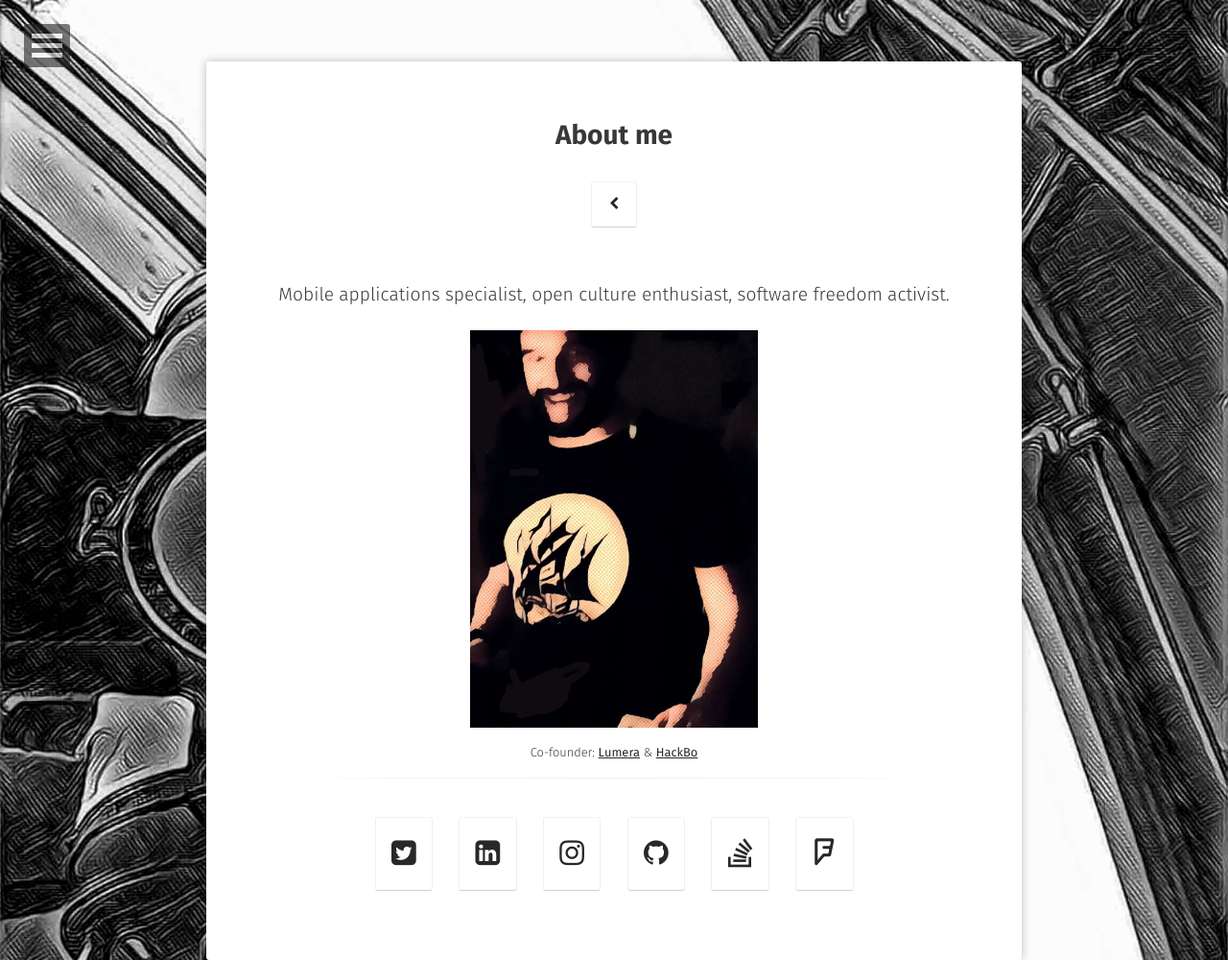
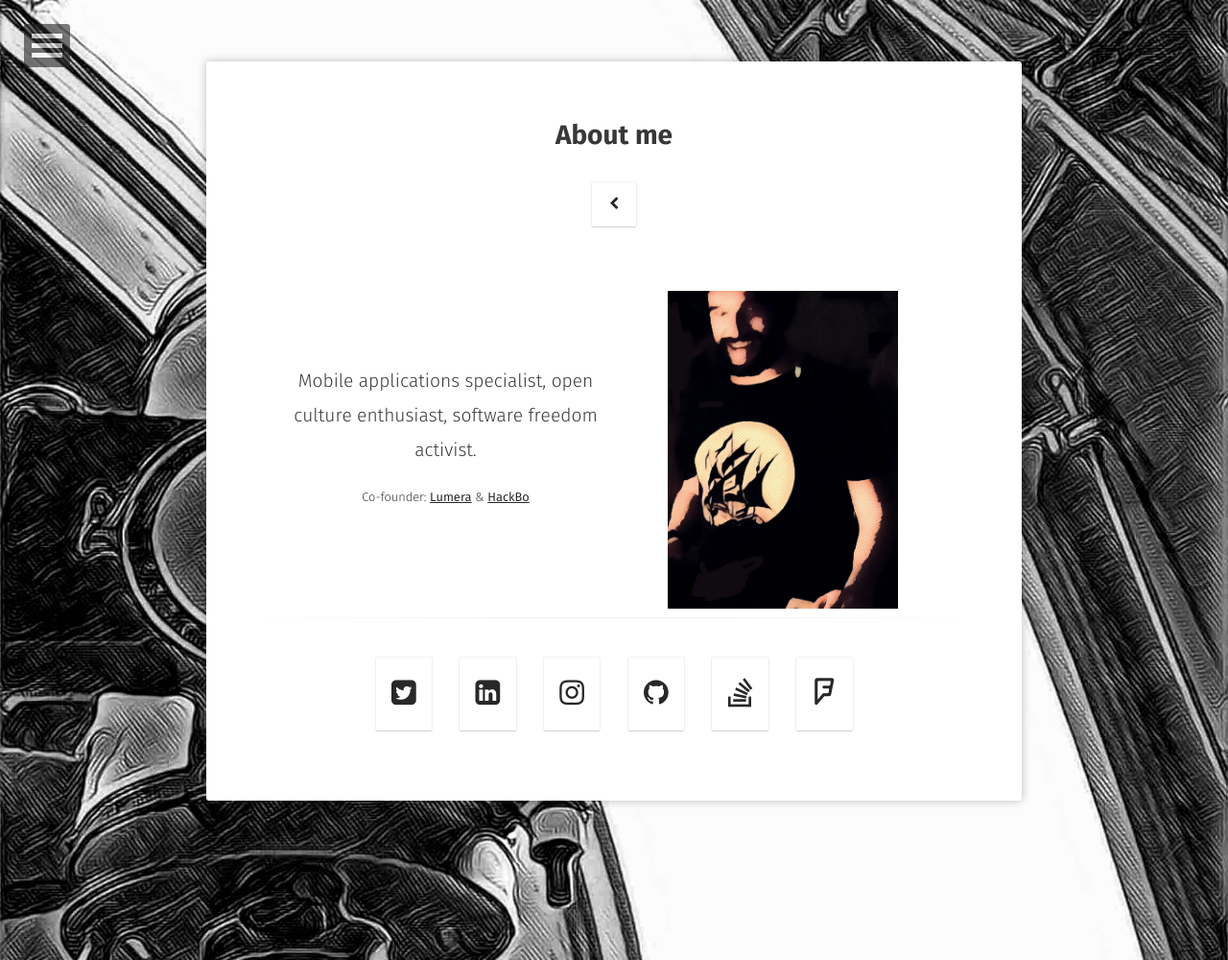
Before and after one commit to hpsaturn/hpsaturn.github.io, a Jekyll site: the page built from about/index.md, in a window 1280 px wide. Shown: the whole page at 96% size. Built offline with Jekyll 4.4.1, drawn with Linux system fonts in a browser that asks for light colours; some web fonts are replaced.

Commit message:
updated about on two columns

```diff
--- a/_layouts/about.html
+++ b/_layouts/about.html
@@ -21,7 +21,24 @@ layout: compress
                         <i class="fa fa-chevron-left"></i>
                     </a>
                 </div>
-                {{ content }}
+                <div class='columns-page-wrapper'>
+                  <div class='row'>
+                    <div class='column'>
+                      <div class='left-column'>
+                        {{ content }}
+                      </div>
+                    </div>
+                    <div class='column'>
+                      <div class='right-column'>
+                        <p>
+                        <a href="{{ site.url }}/{{ site.photo }}">
+                          <img src="{{ site.url }}/{{ site.photo }}" alt="{{ site.title }} photo" class="author-photo-tiny">
+                        </a>
+                        </p>
+                      </div>
+                    </div>
+                  </div>
+                </div>
                 {% include social-links.html %}
             </div>
         </div>
--- a/_sass/elements.scss
+++ b/_sass/elements.scss
@@ -128,7 +128,7 @@ img {
 }
 .author-photo-tiny {
     margin-top: 0;
-    width: 300px;
+    width: 240px;
 }
 .image-right {
     float: right;
@@ -210,3 +210,30 @@ kbd {
     font-weight: 300;
     margin-bottom: 10px;
 }
+
+// testing columns
+.columns-page-wrapper {
+  margin: 10px;
+}
+
+.row {
+  display: flex;
+  flex-direction: row;
+  flex-wrap: wrap;
+  width: 100%;
+}
+
+.column {
+  display: flex;
+  flex-direction: column;
+  flex-basis: 100%;
+  flex: 1;
+}
+
+.left-column {
+  height: 340px;
+}
+
+.right-column {
+  height: 340px;
+}
--- a/about/index.md
+++ b/about/index.md
@@ -6,16 +6,15 @@ date: 2018-11-18
 comments: false
 ---
 
-<center>
-<p style="font-size:1.2rem;font-weight:300">
+<center style="margin-top:90px;">
+
+<p style="font-size:1.2rem;font-weight:300;">
 {{ site.description }}
 </p>
 
-<p><a href="{{ site.url }}/{{ site.photo }}"><img src="{{ site.url }}/{{ site.photo }}" alt="{{ site.title }} photo" class="author-photo-tiny"></a></p>
-
 <p style="font-size:0.8rem;font-weight:300">
 Co-founder:
-<a href="http://lumera.co/ks"><b>Lumera</b></a> & <a href="http://hackbo.co"><b>HackBo</b></a>
+<a href="http://lumera.co/ks" target="_blank"><b>Lumera</b></a> & <a href="http://hackbo.co" target="_blank"><b>HackBo</b></a>
 </p>
 
 </center>
```
